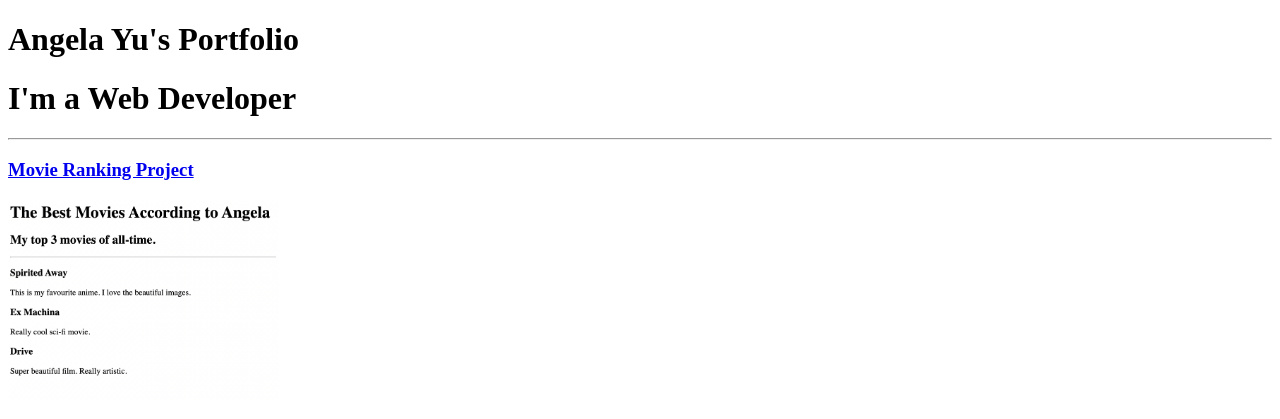
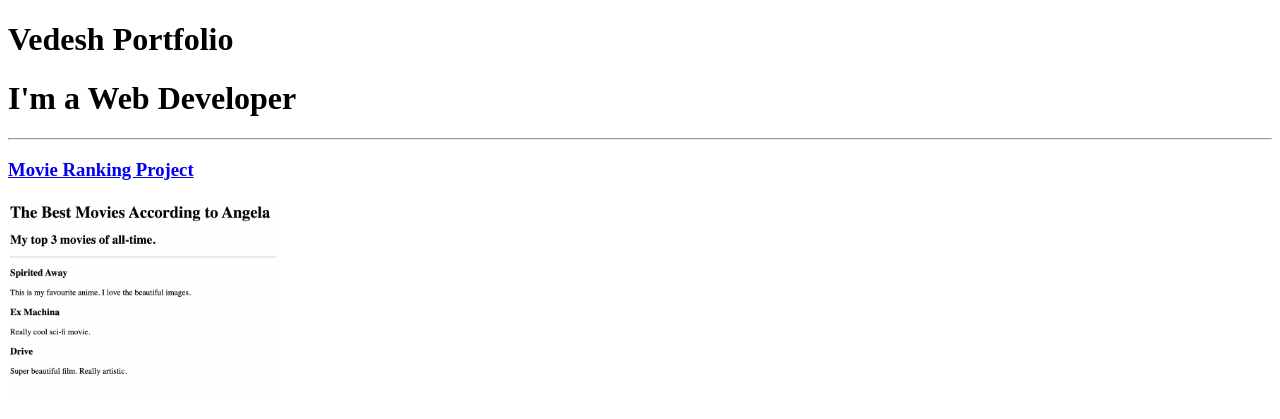
Before and after one commit to Vedesh25/html-portfolio, a plain HTML site: page index.html in a window 1280 px wide. Shown: the top 419 px of the page. Drawn offline with Linux system fonts and the light colour scheme.

Commit message:
Update index.html
Changed Name

```diff
--- a/index.html
+++ b/index.html
@@ -6,7 +6,7 @@
     <title>Portfolio</title>
 </head>
 <body>
-    <h1>Angela Yu's Portfolio</h1>
+    <h1>Vedesh Portfolio</h1>
     <h1>I'm a Web Developer </h1>
     <hr/>
     <h3><a href="./public/movie-ranking.html">Movie Ranking Project</a></h3>
```
